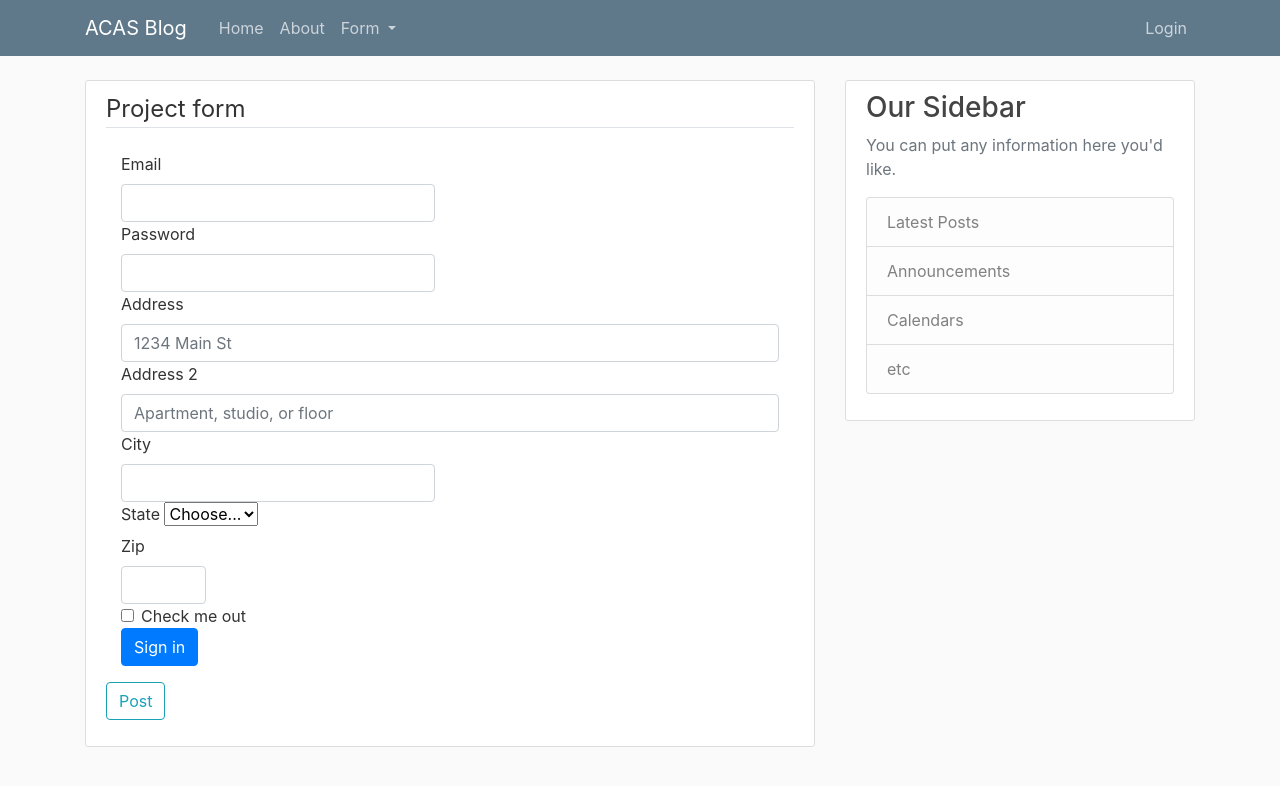
After one commit to naxsor/acas_webserver, a Django app: page /project-form/ in a window 1280 px wide. The commit adds this page. Shown: the top 786 px of the page. Run offline with Django 3.2, Linux system fonts and the light colour scheme; parts of the project's set-up code (start-up, migrations or seed data) failed here and were passed over; some libraries are stand-ins or nearby versions.

Commit message:
-Retired Register Link -Added Project Form html

```diff
--- a/adapts/urls.py
+++ b/adapts/urls.py
@@ -24,7 +24,7 @@ from users import views as user_views
 
 urlpatterns = [
     path('admin/', admin.site.urls),
-    path('register/', user_views.register, name='register'),
+    # path('register/', user_views.register, name='register'),
     path('profile/', user_views.profile, name='profile'),
     path('user-log-post/', user_views.user_log_post, name='user-log'),
     path('adapts-auth/', user_views.authenticate_user, name='adapts-auth'),
--- a/blog/templates/blog/base.html
+++ b/blog/templates/blog/base.html
@@ -30,6 +30,16 @@
                     <div class="navbar-nav mr-auto">
                         <a class="nav-item nav-link" href="{% url 'blog-home' %}">Home</a>
                         <a class="nav-item nav-link" href="{% url 'blog-about' %}">About</a>
+                        <li class="nav-item dropdown">
+                            <a class="nav-link dropdown-toggle" href="#" id="navbarDarkDropdownMenuLink" role="button" data-bs-toggle="dropdown" aria-expanded="false">
+                            Form
+                            </a>
+                            <ul class="dropdown-menu dropdown-menu-dark" aria-labelledby="navbarDarkDropdownMenuLink">
+                                <li><a class="dropdown-item" href="#">Account Request</a></li>
+                                <li><a class="dropdown-item" href="#">Project Form</a></li>
+                                <li><a class="dropdown-item" href="#">Something else here</a></li>
+                             </ul>
+                        </li>
                     </div>
                     <!-- Navbar Right Side -->
                     <div class="navbar-nav">
@@ -39,7 +49,7 @@
                         <a class="nav-item nav-link" href="{% url 'logout' %}">Logout</a>
                         {% else %}
                         <a class="nav-item nav-link" href="{% url 'login' %}">Login</a>
-                        <a class="nav-item nav-link" href="{% url 'register' %}">Register</a>
+{#                        <a class="nav-item nav-link" href="{% url 'register' %}">Register</a>#}
                         {% endif %}
                     </div>
                 </div>
--- /dev/null
+++ b/blog/templates/blog/project_form.html
@@ -0,0 +1,58 @@
+{% extends "blog/base.html" %}
+{% block content %}
+    <div class="content-section">
+        <form method="POST">
+            {% csrf_token %}
+            <fieldset class="form-group">
+                <legend class="border-bottom mb-4">Project form</legend>
+                    <form class="row g-3">
+                      <div class="col-md-6">
+                        <label for="inputEmail4" class="form-label">Email</label>
+                        <input type="email" class="form-control" id="inputEmail4">
+                      </div>
+                      <div class="col-md-6">
+                        <label for="inputPassword4" class="form-label">Password</label>
+                        <input type="password" class="form-control" id="inputPassword4">
+                      </div>
+                      <div class="col-12">
+                        <label for="inputAddress" class="form-label">Address</label>
+                        <input type="text" class="form-control" id="inputAddress" placeholder="1234 Main St">
+                      </div>
+                      <div class="col-12">
+                        <label for="inputAddress2" class="form-label">Address 2</label>
+                        <input type="text" class="form-control" id="inputAddress2" placeholder="Apartment, studio, or floor">
+                      </div>
+                      <div class="col-md-6">
+                        <label for="inputCity" class="form-label">City</label>
+                        <input type="text" class="form-control" id="inputCity">
+                      </div>
+                      <div class="col-md-4">
+                        <label for="inputState" class="form-label">State</label>
+                        <select id="inputState" class="form-select">
+                          <option selected>Choose...</option>
+                          <option>...</option>
+                        </select>
+                      </div>
+                      <div class="col-md-2">
+                        <label for="inputZip" class="form-label">Zip</label>
+                        <input type="text" class="form-control" id="inputZip">
+                      </div>
+                      <div class="col-12">
+                        <div class="form-check">
+                          <input class="form-check-input" type="checkbox" id="gridCheck">
+                          <label class="form-check-label" for="gridCheck">
+                            Check me out
+                          </label>
+                        </div>
+                      </div>
+                      <div class="col-12">
+                        <button type="submit" class="btn btn-primary">Sign in</button>
+                      </div>
+                    </form>
+            </fieldset>
+            <div class="form-group">
+                <button class="btn btn-outline-info" type="submit">Post</button>
+            </div>
+        </form>
+    </div>
+{% endblock content %}
--- a/blog/urls.py
+++ b/blog/urls.py
@@ -17,4 +17,5 @@ urlpatterns = [
     path('post/<int:pk>/update/', PostUpdateView.as_view(), name='post-update'),
     path('post/<int:pk>/delete/', PostDeleteView.as_view(), name='post-delete'),
     path('about/', views.about, name='blog-about'),
+    path('project-form/', views.project_form, name='blog-project-form'),
 ]
--- a/blog/views.py
+++ b/blog/views.py
@@ -64,7 +64,6 @@ class PostUpdateView(LoginRequiredMixin, UserPassesTestMixin, UpdateView):
             return True
         return False
 
-
 class PostDeleteView(LoginRequiredMixin, UserPassesTestMixin, DeleteView):
     model = Post
     success_url = '/'
@@ -78,3 +77,6 @@ class PostDeleteView(LoginRequiredMixin, UserPassesTestMixin, DeleteView):
 
 def about(request):
     return render(request, 'blog/about.html', {'title': 'About'})
+
+def project_form(request):
+    return render(request, 'blog/project_form.html', {'title': 'Project Form'})
```
